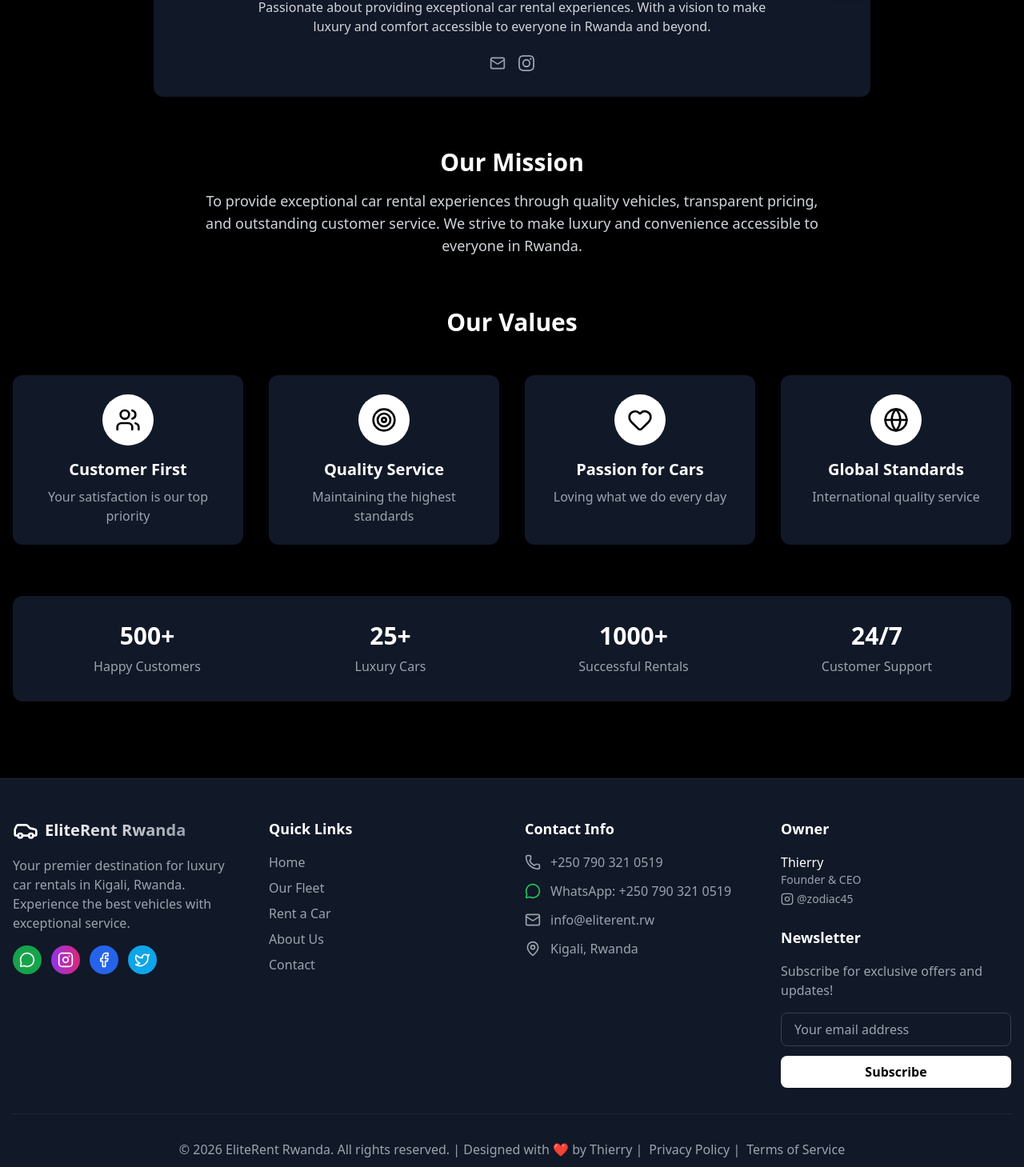
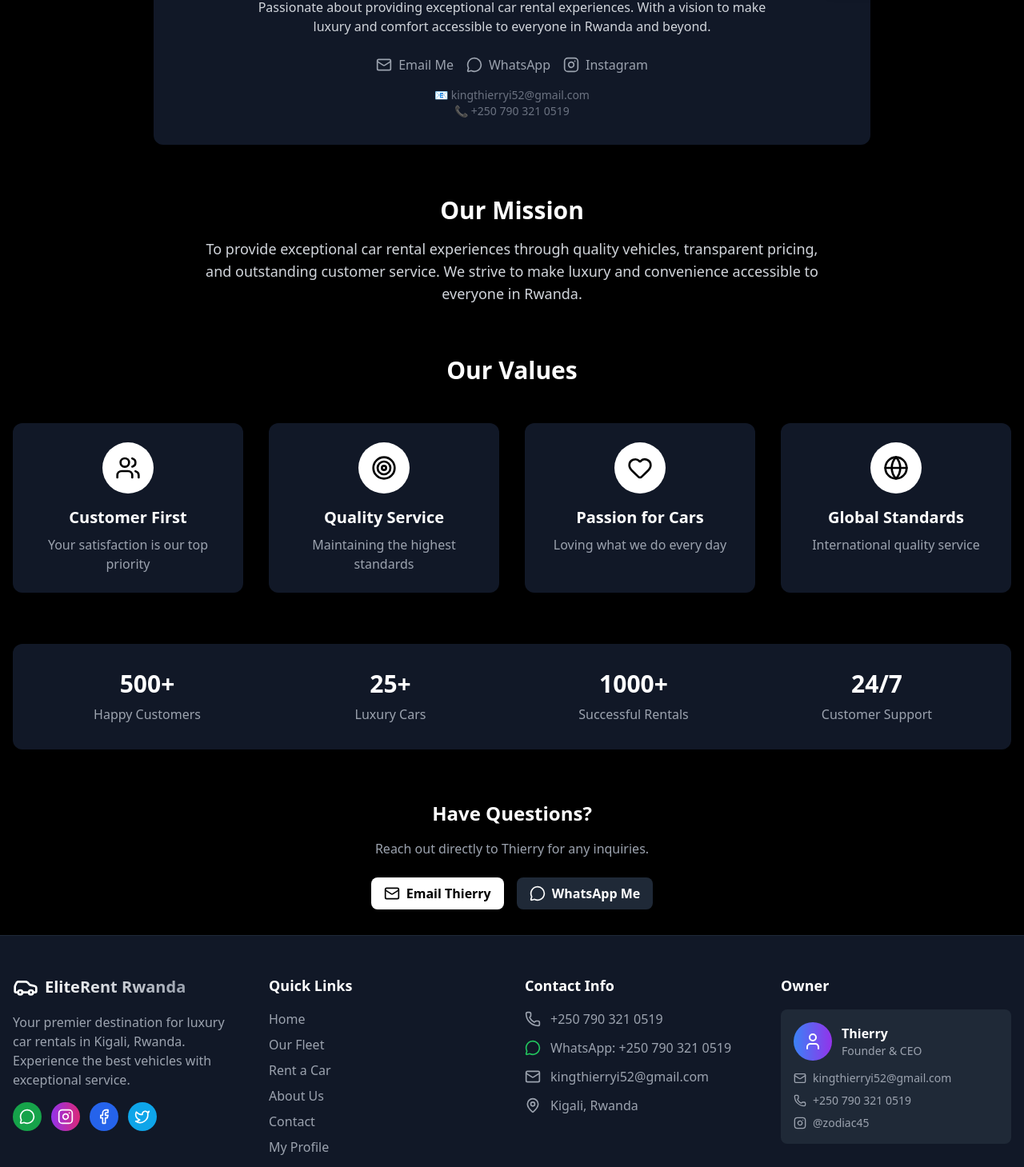
Before and after one commit to rujutevith/Transportoperation, a React app in the folder frontend/: page /about in a window 1280 px wide. Shown: the part 800-2259 px from the top of the page at 80% size. Built offline with nearby package versions, Linux system fonts and the light colour scheme; no server answers; the HTML template or start-up script is replaced by a standard one.

Commit message:
Add owner profile: Thierry - Email: kingthierryi52@gmail.com, Phone: 0793210519

```diff
--- a/frontend/src/components/About.jsx
+++ b/frontend/src/components/About.jsx
@@ -1,9 +1,13 @@
 import React from 'react';
-import { Users, Target, Heart, Globe, Award, Clock, Mail, Phone, MapPin } from 'lucide-react';
-import { useLanguage } from '../context/LanguageContext';
+import { Users, Target, Heart, Globe, Award, Clock, Mail, Phone, MapPin, User, Instagram, MessageCircle } from 'lucide-react';
 
 const About = () => {
-  const { t } = useLanguage();
+  // Owner personal info
+  const ownerName = 'Thierry';
+  const ownerEmail = 'kingthierryi52@gmail.com';
+  const ownerPhone = '+250 790 321 0519';
+  const whatsappLink = `https://wa.me/2507903210519`;
+  const instagramLink = `https://instagram.com/zodiac45`;
 
   return (
     <div>
@@ -17,7 +21,7 @@ const About = () => {
           />
         </div>
         <div className="relative z-10 text-center">
-          <h1 className="text-4xl md:text-5xl font-bold mb-4">About EliteRent</h1>
+          <h1 className="text-4xl md:text-5xl font-bold mb-4">About EliteRent Rwanda</h1>
           <p className="text-xl text-gray-300">Your Trusted Car Rental Partner Since 2024</p>
         </div>
       </div>
@@ -26,21 +30,31 @@ const About = () => {
         {/* Owner Section */}
         <div className="max-w-4xl mx-auto text-center mb-16 bg-gray-900 rounded-xl p-8">
           <div className="w-32 h-32 bg-gradient-to-r from-blue-500 to-purple-600 rounded-full flex items-center justify-center mx-auto mb-4">
-            <span className="text-4xl font-bold text-white">T</span>
+            <User className="w-16 h-16 text-white" />
           </div>
-          <h2 className="text-3xl font-bold mb-2">Thierry</h2>
+          <h2 className="text-3xl font-bold mb-2">{ownerName}</h2>
           <p className="text-blue-400 mb-4">Founder & CEO</p>
-          <p className="text-gray-300 max-w-2xl mx-auto">
+          <p className="text-gray-300 max-w-2xl mx-auto mb-6">
             Passionate about providing exceptional car rental experiences.
             With a vision to make luxury and comfort accessible to everyone in Rwanda and beyond.
           </p>
-          <div className="flex justify-center space-x-4 mt-6">
-            <a href="mailto:thierry@eliterent.com" className="text-gray-400 hover:text-white">
+          <div className="flex justify-center space-x-4">
+            <a href={`mailto:${ownerEmail}`} className="text-gray-400 hover:text-white flex items-center space-x-2">
               <Mail className="w-5 h-5" />
+              <span>Email Me</span>
             </a>
-            <a href="https://instagram.com/zodiac45" target="_blank" rel="noopener noreferrer" className="text-gray-400 hover:text-white">
+            <a href={whatsappLink} target="_blank" rel="noopener noreferrer" className="text-gray-400 hover:text-green-500 flex items-center space-x-2">
+              <MessageCircle className="w-5 h-5" />
+              <span>WhatsApp</span>
+            </a>
+            <a href={instagramLink} target="_blank" rel="noopener noreferrer" className="text-gray-400 hover:text-pink-500 flex items-center space-x-2">
               <Instagram className="w-5 h-5" />
+              <span>Instagram</span>
             </a>
+          </div>
+          <div className="mt-4 text-gray-500 text-sm">
+            <p>📧 {ownerEmail}</p>
+            <p>📞 {ownerPhone}</p>
           </div>
         </div>
 
@@ -110,16 +124,27 @@ const About = () => {
             </div>
           </div>
         </div>
+
+        {/* Contact CTA */}
+        <div className="text-center">
+          <h2 className="text-2xl font-bold mb-4">Have Questions?</h2>
+          <p className="text-gray-400 mb-6">
+            Reach out directly to {ownerName} for any inquiries.
+          </p>
+          <div className="flex flex-col sm:flex-row gap-4 justify-center">
+            <a href={`mailto:${ownerEmail}`} className="btn-primary inline-flex items-center justify-center space-x-2">
+              <Mail className="w-5 h-5" />
+              <span>Email {ownerName}</span>
+            </a>
+            <a href={whatsappLink} target="_blank" rel="noopener noreferrer" className="btn-secondary inline-flex items-center justify-center space-x-2">
+              <MessageCircle className="w-5 h-5" />
+              <span>WhatsApp Me</span>
+            </a>
+          </div>
+        </div>
       </div>
     </div>
   );
 };
 
-// Add Instagram import
-const Instagram = ({ className }) => (
-  <svg className={className} fill="currentColor" viewBox="0 0 24 24">
-    <path d="M12 2.163c3.204 0 3.584.012 4.85.07 3.252.148 4.771 1.691 4.919 4.919.058 1.265.069 1.645.069 4.849 0 3.205-.012 3.584-.069 4.849-.149 3.225-1.664 4.771-4.919 4.919-1.266.058-1.644.07-4.85.07-3.204 0-3.584-.012-4.849-.07-3.26-.149-4.771-1.699-4.919-4.92-.058-1.265-.07-1.644-.07-4.849 0-3.204.013-3.583.07-4.849.149-3.227 1.664-4.771 4.919-4.919 1.266-.057 1.645-.069 4.849-.069zM12 0C8.741 0 8.333.014 7.053.072 2.695.272.273 2.69.073 7.052.014 8.333 0 8.741 0 12c0 3.259.014 3.668.072 4.948.2 4.358 2.618 6.78 6.98 6.98C8.333 23.986 8.741 24 12 24c3.259 0 3.668-.014 4.948-.072 4.354-.2 6.782-2.618 6.979-6.98.059-1.28.073-1.689.073-4.948 0-3.259-.014-3.667-.072-4.947-.196-4.354-2.617-6.78-6.979-6.98C15.668.014 15.259 0 12 0zm0 5.838a6.162 6.162 0 100 12.324 6.162 6.162 0 000-12.324zM12 16a4 4 0 110-8 4 4 0 010 8zm6.406-11.845a1.44 1.44 0 100 2.881 1.44 1.44 0 000-2.881z"/>
-  </svg>
-);
-
 export default About;
--- a/frontend/src/components/Contact.jsx
+++ b/frontend/src/components/Contact.jsx
@@ -1,6 +1,6 @@
 import React, { useState } from 'react';
 import toast from 'react-hot-toast';
-import { Mail, Phone, MapPin, Clock, Send, MessageCircle, Instagram, Facebook, Twitter, Linkedin } from 'lucide-react';
+import { Mail, Phone, MapPin, Clock, Send, MessageCircle, Instagram, Facebook, Twitter, Linkedin, User } from 'lucide-react';
 import { useLanguage } from '../context/LanguageContext';
 
 const Contact = () => {
@@ -21,23 +21,25 @@ const Contact = () => {
 
   const handleSubmit = (e) => {
     e.preventDefault();
-    toast.success('Message sent successfully! We will get back to you soon.');
+    // In a real app, send this to your backend
+    toast.success(`Thank you ${formData.name}! We will get back to you soon.`);
     setFormData({ name: '', email: '', subject: '', message: '' });
   };
 
-  // WhatsApp number
+  // Owner personal info
+  const ownerName = 'Thierry';
+  const ownerEmail = 'kingthierryi52@gmail.com';
+  const ownerPhone = '+250 790 321 0519';
   const whatsappNumber = '2507903210519';
   const whatsappLink = `https://wa.me/${whatsappNumber}`;
-
-  // Instagram username
   const instagramUsername = 'zodiac45';
   const instagramLink = `https://instagram.com/${instagramUsername}`;
 
   return (
     <div className="container mx-auto px-4 py-8">
-      <h1 className="text-3xl md:text-4xl font-bold text-center mb-4">{t('contact_us') || 'Contact Us'}</h1>
+      <h1 className="text-3xl md:text-4xl font-bold text-center mb-4">Contact Us</h1>
       <p className="text-gray-400 text-center mb-12 max-w-2xl mx-auto">
-        Have questions? We'd love to hear from you. Send us a message or reach out directly!
+        Have questions? We'd love to hear from you. Reach out directly or send us a message!
       </p>
 
       <div className="grid grid-cols-1 lg:grid-cols-3 gap-8">
@@ -50,9 +52,11 @@ const Contact = () => {
               <div className="flex items-start space-x-3">
                 <Phone className="w-5 h-5 text-white mt-1" />
                 <div>
-                  <p className="font-semibold">Phone</p>
-                  <p className="text-gray-400">+250 790 321 0519</p>
-                  <p className="text-gray-400 text-sm">Mon-Fri, 9am-6pm</p>
+                  <p className="font-semibold">Call / WhatsApp</p>
+                  <p className="text-gray-400">{ownerPhone}</p>
+                  <a href={whatsappLink} target="_blank" rel="noopener noreferrer" className="text-green-500 text-sm hover:underline">
+                    Message on WhatsApp
+                  </a>
                 </div>
               </div>
 
@@ -60,8 +64,8 @@ const Contact = () => {
                 <Mail className="w-5 h-5 text-white mt-1" />
                 <div>
                   <p className="font-semibold">Email</p>
-                  <p className="text-gray-400">info@eliterent.com</p>
-                  <p className="text-gray-400">support@eliterent.com</p>
+                  <p className="text-gray-400">{ownerEmail}</p>
+                  <p className="text-gray-400 text-sm">support@eliterent.rw</p>
                 </div>
               </div>
 
@@ -70,7 +74,7 @@ const Contact = () => {
                 <div>
                   <p className="font-semibold">Address</p>
                   <p className="text-gray-400">Kigali, Rwanda</p>
-                  <p className="text-gray-400">KG 123 St, Kacyiru</p>
+                  <p className="text-gray-400 text-sm">KG 123 St, Kacyiru</p>
                 </div>
               </div>
 
@@ -80,6 +84,20 @@ const Contact = () => {
                   <p className="font-semibold">Business Hours</p>
                   <p className="text-gray-400">Monday - Friday: 8am - 8pm</p>
                   <p className="text-gray-400">Saturday - Sunday: 9am - 6pm</p>
+                </div>
+              </div>
+            </div>
+
+            {/* Owner Profile */}
+            <div className="mt-6 pt-6 border-t border-gray-800">
+              <h4 className="font-semibold mb-4">Owner & Founder</h4>
+              <div className="flex items-center space-x-3">
+                <div className="w-12 h-12 bg-gradient-to-r from-blue-500 to-purple-600 rounded-full flex items-center justify-center">
+                  <User className="w-6 h-6 text-white" />
+                </div>
+                <div>
+                  <p className="text-white font-semibold">{ownerName}</p>
+                  <p className="text-gray-400 text-sm">Available 24/7 for inquiries</p>
                 </div>
               </div>
             </div>
@@ -110,23 +128,18 @@ const Contact = () => {
                 >
                   <Facebook className="w-5 h-5" />
                 </a>
-                <a
-                  href="#"
-                  className="bg-sky-500 hover:bg-sky-600 text-white p-3 rounded-full transition duration-300"
-                >
-                  <Twitter className="w-5 h-5" />
-                </a>
               </div>
               <div className="mt-4">
-                <p className="text-gray-400 text-sm">WhatsApp: <strong className="text-white">+250 790 321 0519</strong></p>
-                <p className="text-gray-400 text-sm">Instagram: <strong className="text-white">@zodiac45</strong></p>
+                <p className="text-gray-400 text-sm">WhatsApp: <strong className="text-white">{ownerPhone}</strong></p>
+                <p className="text-gray-400 text-sm">Instagram: <strong className="text-white">@{instagramUsername}</strong></p>
+                <p className="text-gray-400 text-sm">Email: <strong className="text-white">{ownerEmail}</strong></p>
               </div>
             </div>
 
             <div className="mt-6 pt-6 border-t border-gray-800">
               <h4 className="font-semibold mb-2">Emergency Support</h4>
               <p className="text-gray-400 text-sm">
-                24/7 roadside assistance: <strong className="text-white">+250 788 123 456</strong>
+                24/7 roadside assistance: <strong className="text-white">{ownerPhone}</strong>
               </p>
             </div>
           </div>
--- a/frontend/src/components/Footer.jsx
+++ b/frontend/src/components/Footer.jsx
@@ -1,6 +1,6 @@
 import React from 'react';
 import { Link } from 'react-router-dom';
-import { Car, Mail, Phone, MapPin, MessageCircle, Instagram, Facebook, Twitter, Linkedin } from 'lucide-react';
+import { Car, Mail, Phone, MapPin, MessageCircle, Instagram, Facebook, Twitter, Linkedin, User } from 'lucide-react';
 import { useLanguage } from '../context/LanguageContext';
 
 const Footer = () => {
@@ -11,6 +11,11 @@ const Footer = () => {
   const whatsappLink = `https://wa.me/${whatsappNumber}`;
   const instagramUsername = 'zodiac45';
   const instagramLink = `https://instagram.com/${instagramUsername}`;
+
+  // Owner personal info
+  const ownerName = 'Thierry';
+  const ownerEmail = 'kingthierryi52@gmail.com';
+  const ownerPhone = '+250 790 321 0519';
 
   return (
     <footer className="bg-gray-900 border-t border-gray-800 mt-auto">
@@ -73,6 +78,7 @@ const Footer = () => {
               <li><Link to="/rent" className="text-gray-400 hover:text-white transition duration-300">Rent a Car</Link></li>
               <li><Link to="/about" className="text-gray-400 hover:text-white transition duration-300">About Us</Link></li>
               <li><Link to="/contact" className="text-gray-400 hover:text-white transition duration-300">Contact</Link></li>
+              <li><Link to="/profile" className="text-gray-400 hover:text-white transition duration-300">My Profile</Link></li>
             </ul>
           </div>
 
@@ -82,15 +88,15 @@ const Footer = () => {
             <ul className="space-y-3">
               <li className="flex items-center space-x-3 text-gray-400">
                 <Phone className="w-5 h-5" />
-                <span>+250 790 321 0519</span>
+                <span>{ownerPhone}</span>
               </li>
               <li className="flex items-center space-x-3 text-gray-400">
                 <MessageCircle className="w-5 h-5 text-green-500" />
-                <span>WhatsApp: +250 790 321 0519</span>
+                <span>WhatsApp: {ownerPhone}</span>
               </li>
               <li className="flex items-center space-x-3 text-gray-400">
                 <Mail className="w-5 h-5" />
-                <span>info@eliterent.rw</span>
+                <span>{ownerEmail}</span>
               </li>
               <li className="flex items-center space-x-3 text-gray-400">
                 <MapPin className="w-5 h-5" />
@@ -99,21 +105,38 @@ const Footer = () => {
             </ul>
           </div>
 
-          {/* Owner & Newsletter */}
+          {/* Owner Profile */}
           <div>
             <h3 className="text-lg font-semibold text-white mb-4">Owner</h3>
-            <div className="mb-6">
-              <p className="text-white font-medium">Thierry</p>
+            <div className="bg-gray-800 rounded-lg p-4 mb-6">
+              <div className="flex items-center space-x-3 mb-3">
+                <div className="w-12 h-12 bg-gradient-to-r from-blue-500 to-purple-600 rounded-full flex items-center justify-center">
+                  <User className="w-6 h-6 text-white" />
+                </div>
+                <div>
+                  <p className="text-white font-semibold">{ownerName}</p>
                   <p className="text-gray-400 text-sm">Founder & CEO</p>
+                </div>
+              </div>
+              <div className="space-y-2">
+                <a href={`mailto:${ownerEmail}`} className="text-gray-400 hover:text-white text-sm flex items-center space-x-2">
+                  <Mail className="w-4 h-4" />
+                  <span>{ownerEmail}</span>
+                </a>
+                <a href={`tel:${ownerPhone}`} className="text-gray-400 hover:text-white text-sm flex items-center space-x-2">
+                  <Phone className="w-4 h-4" />
+                  <span>{ownerPhone}</span>
+                </a>
                 <a
                   href={instagramLink}
                   target="_blank"
                   rel="noopener noreferrer"
-                className="text-gray-400 hover:text-pink-500 text-sm flex items-center space-x-1 mt-1"
+                  className="text-gray-400 hover:text-pink-500 text-sm flex items-center space-x-2"
                 >
                   <Instagram className="w-4 h-4" />
-                <span>@zodiac45</span>
+                  <span>@{instagramUsername}</span>
                 </a>
+              </div>
             </div>
 
             <h3 className="text-lg font-semibold text-white mb-4">Newsletter</h3>
@@ -137,12 +160,12 @@ const Footer = () => {
         <div className="border-t border-gray-800 mt-8 pt-8 text-center">
           <p className="text-gray-400">
             &copy; {currentYear} EliteRent Rwanda. All rights reserved. |
-            Designed with ❤️ by Thierry |
+            Designed with ❤️ by {ownerName} |
             <a href="#" className="hover:text-white ml-2">Privacy Policy</a> |
             <a href="#" className="hover:text-white ml-2">Terms of Service</a>
           </p>
           <p className="text-gray-500 text-sm mt-2">
-            Premium Car Rental Services in Kigali, Rwanda
+            Contact: {ownerEmail} | Phone: {ownerPhone}
           </p>
         </div>
       </div>
```
Lines whose indentation alone changed are shown as unchanged.
